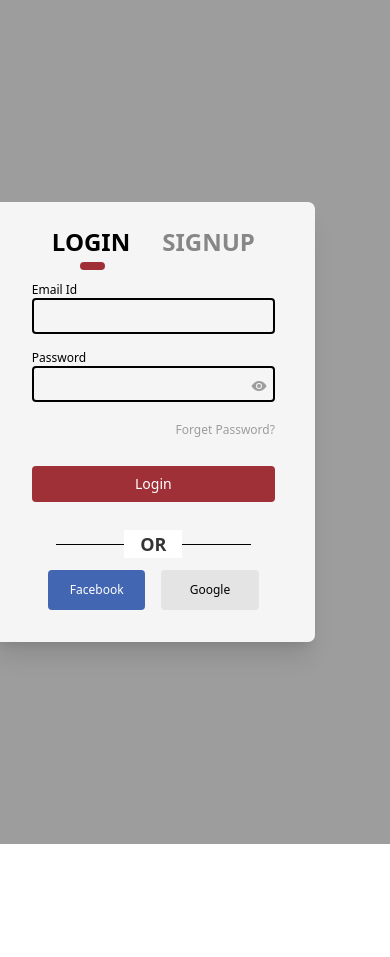
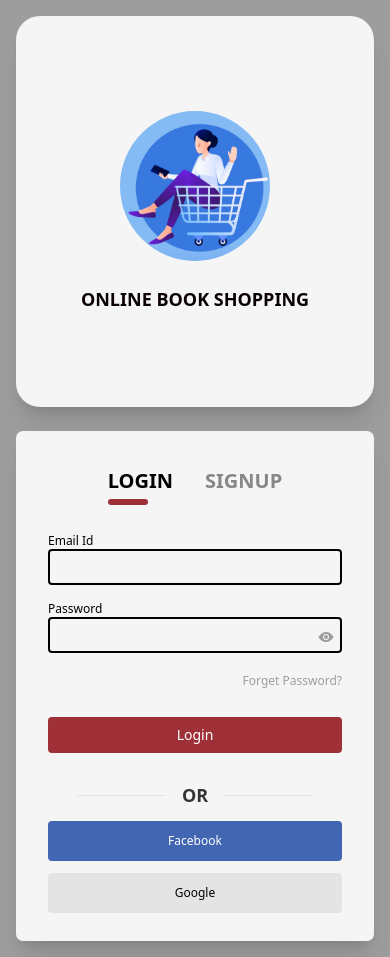
Before and after one commit to amandeep-20/BL_BookStore, a React (Vite) app: page / in a window 390 px wide. Before the commit the page ends 844 px from the top, so only its background shows below. Built offline with nearby package versions, Linux system fonts and the light colour scheme.

Commit message:
[Aman] UP : refactor code for responsive

```diff
--- a/src/components/Auth/Template.tsx
+++ b/src/components/Auth/Template.tsx
@@ -13,7 +13,7 @@ const passwordRegex = /^(?=.*[a-z])(?=.*[A-Z])(?=.*\d)(?=.*[@$!%?&])[A-Za-z\d@$!
 const phoneRegex = /^\d{10}$/;
 
 const InputField = ({ id, label, type, value, onChange, error, passwordVisible, togglePassword }) => (
-  <div className='flex flex-col items-center'>
+  <div className='flex flex-col items-center w-full'>
     <label className='text-xs font-normal self-start' htmlFor={id}>{label}</label>
     <div className='relative w-full'>
       <input
@@ -99,35 +99,35 @@ function Template({ container }: AuthTemplateProps) {
   };
 
   return (
-    <div className='flex items-center justify-center h-screen bg-[#9D9D9D]'>
-      <div className='sm:flex-col flex items-center justify-center w-screen md:relative mr-52'>
-        <div className='bg-[#F5F5F5] w-1/3 h-[391px] rounded-3xl shadow-xl flex flex-col space-y-6 align-center justify-center p-2'>
-          <div className='flex ml-12 align-center'>
-            <img className='rounded-full w-[55%]' src={loginSignUpImage} alt='login-signup-image' />
+    <div className='flex items-center justify-center min-h-screen bg-[#9D9D9D] p-4'>
+      <div className='flex flex-col md:flex-row items-center justify-center w-full max-w-5xl gap-6 md:gap-0'>
+        <div className='bg-[#F5F5F5] w-full md:w-1/2 max-w-md h-auto min-h-[391px] rounded-3xl shadow-xl flex flex-col space-y-6 items-center justify-center p-4'>
+          <div className='flex justify-center'>
+            <img className='rounded-full w-3/4 max-w-[200px]' src={loginSignUpImage} alt='login-signup-image' />
           </div>
-          <div className='w-2/4 mrl-12 text-center'>
-            <p className='font-semibold text-[#0A0102] ml-6'>ONLINE BOOK SHOPPING</p>
+          <div className='text-center'>
+            <p className='font-semibold text-[#0A0102] text-lg'>ONLINE BOOK SHOPPING</p>
           </div>
         </div>
-        <div className='bg-[#F5F5F5] w-96 h-[440px] rounded-[7px] shadow-xl z-10 md:absolute right-[140px] px-3'>
+        <div className='bg-[#F5F5F5] w-full max-w-md h-auto rounded-[7px] shadow-xl p-4'>
           <div className='w-full'>
-            <div className='flex justify-center font-semibold text-2xl px-12 py-5 pb-0 space-x-14 mt-1'>
-              <div className='mr-8'>
+            <div className='flex justify-center font-semibold text-xl md:text-2xl py-5 pb-0 space-x-8 md:space-x-14'>
+              <div className='flex flex-col items-center'>
                 <NavLink to={'/'}>
                   <p className={`${container === "login" ? "text-black" : "text-[#878787]"} cursor-pointer`}>LOGIN</p>
-                  {container === "login" && <div className='border-b-[8px] rounded-xl ml-7 border-[#A03037] w-[32%] mt-1'></div>}
+                  {container === "login" && <div className='border-b-[6px] rounded-xl border-[#A03037] w-10 mt-1'></div>}
                 </NavLink>
               </div>
-              <div className='flex flex-col'>
+              <div className='flex flex-col items-center'>
                 <NavLink to={'/register'}>
                   <p className={`${container === "register" ? "text-black" : "text-[#878787]"} cursor-pointer`}>SIGNUP</p>
-                  {container === "register" && <div className='border-b-[8px] rounded-xl ml-8 border-[#A03037] w-[32%] mt-1'></div>}
+                  {container === "register" && <div className='border-b-[6px] rounded-xl border-[#A03037] w-10 mt-1'></div>}
                 </NavLink>
               </div>
             </div>
           </div>
-          <form className='w-full max-w-xs mx-auto' onSubmit={handleSubmit}>
-            <div className='flex w-full flex-col space-y-4 align-center justify-center px-7 py-3'>
+          <form className='w-full mt-4' onSubmit={handleSubmit}>
+            <div className='flex w-full flex-col space-y-4 px-4 py-3'>
               {container === "register" && (
                 <InputField
                   id="fullName"
@@ -177,12 +177,12 @@ function Template({ container }: AuthTemplateProps) {
               {container === "login" && (
                 <>
                   <div className='relative flex items-center justify-center my-3'>
-                    <div className='absolute border-t border-[#E1E4EA]-300 w-[80%]'></div>
-                    <p className='relative bg-white px-4 text-[#343434] font-bold text-lg z-10'>OR</p>
+                    <div className='absolute border-t border-[#E1E4EA] w-[80%]'></div>
+                    <p className='relative bg-[#F5F5F5] px-4 text-[#343434] font-bold text-lg z-10'>OR</p>
                   </div>
-                  <div className='flex justify-center space-x-4'>
-                    <button className='bg-[#4266B2] text-white text-xs w-[40%] py-3 rounded-sm'>Facebook</button>
-                    <button className='bg-[#E4E4E4] text-black text-xs w-[40%] py-3 rounded-sm'>Google</button>
+                  <div className='flex flex-col sm:flex-row justify-center space-y-3 sm:space-y-0 sm:space-x-4'>
+                    <button className='bg-[#4266B2] text-white text-xs w-full sm:w-[40%] py-3 rounded-sm'>Facebook</button>
+                    <button className='bg-[#E4E4E4] text-black text-xs w-full sm:w-[40%] py-3 rounded-sm'>Google</button>
                   </div>
                 </>
               )}
```
